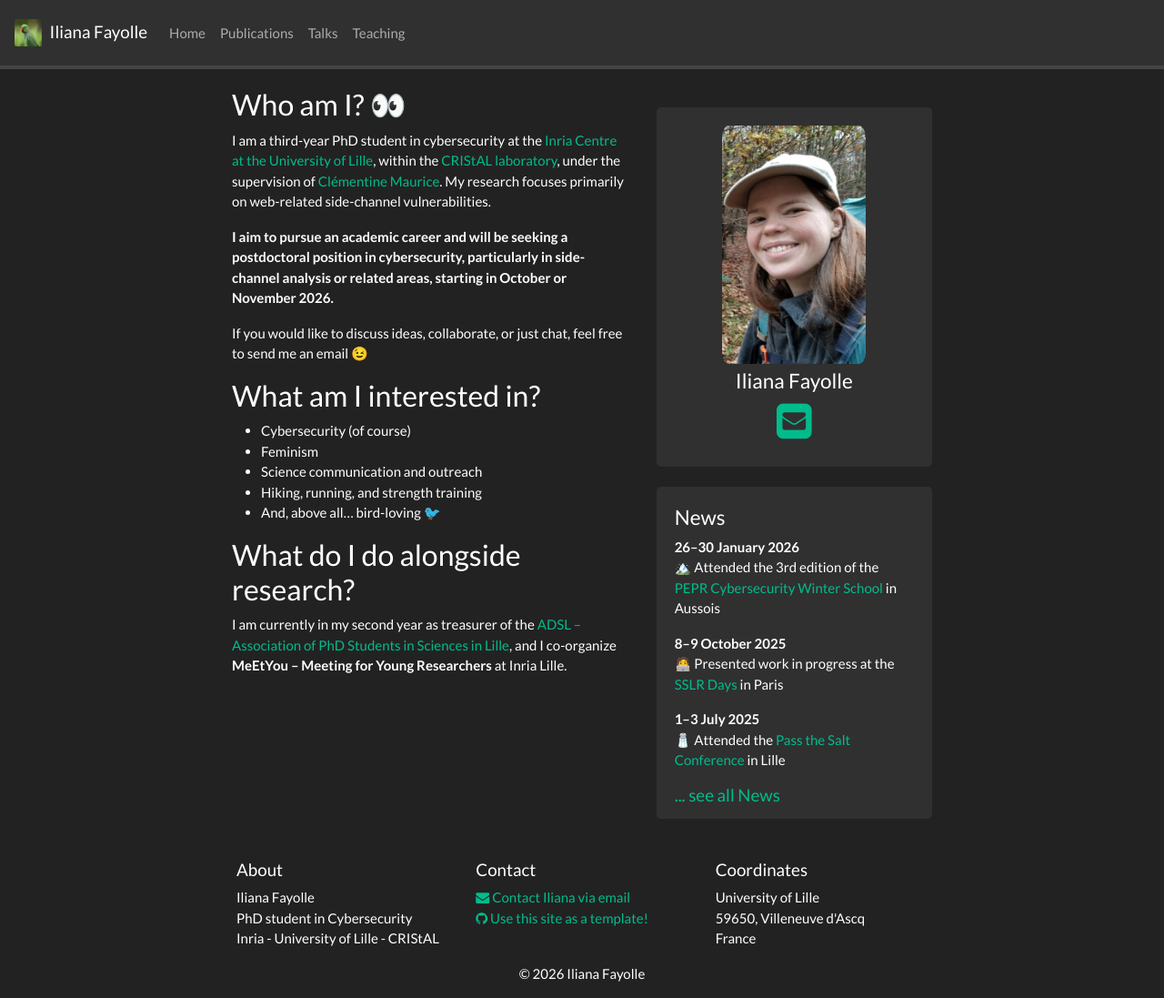
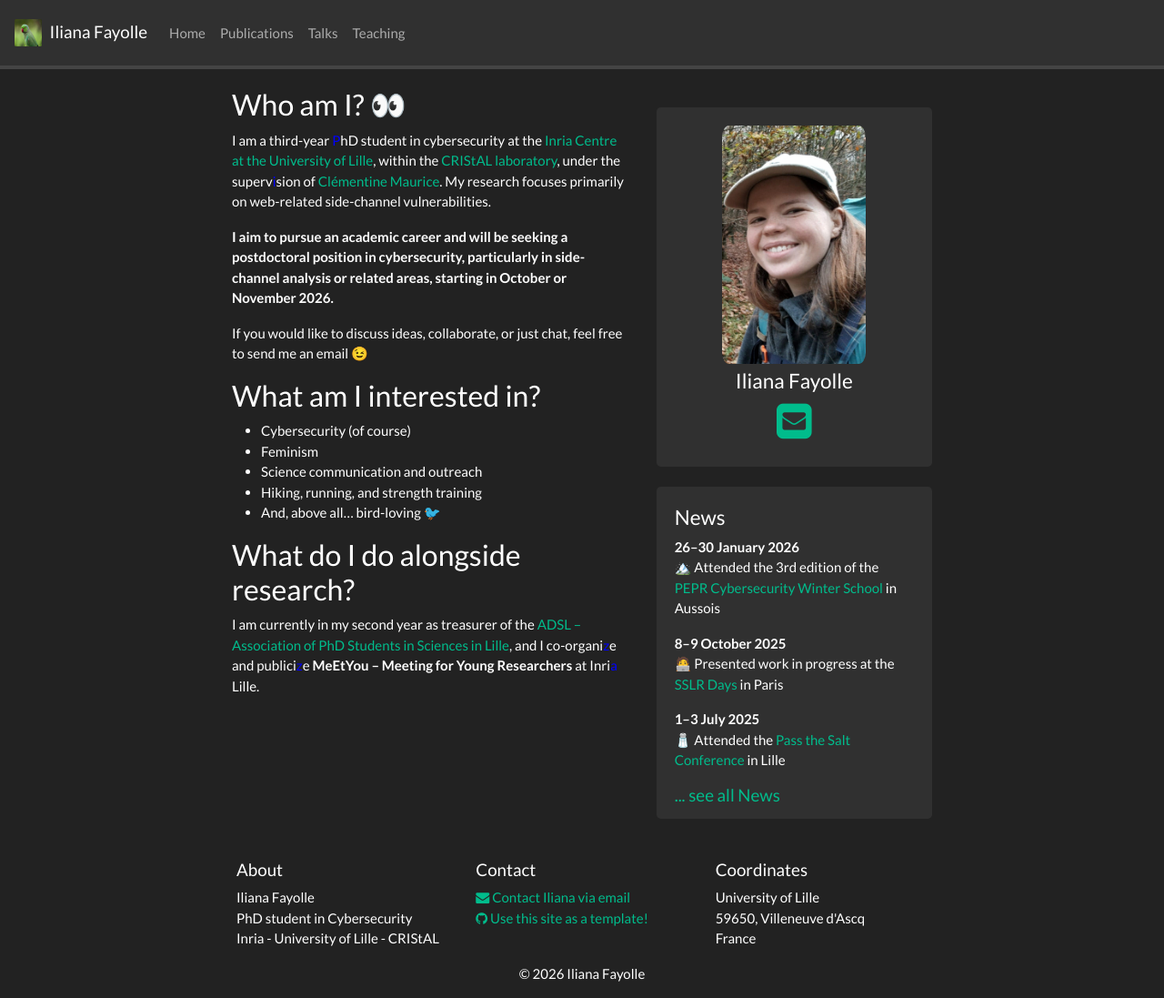
Before and after one commit to Naeele/Naeele.github.io, a Jekyll site: the page built from _pages/home.md, in a window 1280 px wide and 1097 px high. Shown: the whole window at 91% size. Built offline with Jekyll 4.4.1, drawn with Linux system fonts in a browser that asks for light colours; nearby versions of some CDN libraries; a style sheet for code colours, icons or effects is not loaded.

Commit message:
add blue

```diff
--- a/_pages/home.md
+++ b/_pages/home.md
@@ -7,7 +7,7 @@ permalink: /
 
 ### Who am I? 👀
 
-I am a third-year PhD student in cybersecurity at the [Inria Centre at the University of Lille](https://www.inria.fr/en/inria-centre-university-lille), within the [CRIStAL laboratory](https://cristal.univ-lille.fr/?rubrique9), under the supervision of [Clémentine Maurice](https://cmaurice.fr/). My research focuses primarily on web-related side-channel vulnerabilities.
+I am a third-year <span style="color: blue;">P</span>hD student in cybersecurity at the [Inria Centre at the University of Lille](https://www.inria.fr/en/inria-centre-university-lille), within the [CRIStAL laboratory](https://cristal.univ-lille.fr/?rubrique9), under the superv<span style="color: blue;">i</span>sion of [Clémentine Maurice](https://cmaurice.fr/). My research focuses primarily on web-related side-channel vulnerabilities.
 
 **I aim to pursue an academic career and will be seeking a postdoctoral position in cybersecurity, particularly in side-channel analysis or related areas, starting in October or November 2026.**
 
@@ -23,4 +23,4 @@ If you would like to discuss ideas, collaborate, or just chat, feel free to send
 
 ### What do I do alongside research?
 
-I am currently in my second year as treasurer of the [ADSL – Association of PhD Students in Sciences in Lille](https://linktr.ee/assoc.adsl), and I co-organize **MeEtYou – Meeting for Young Researchers** at Inria Lille.
+I am currently in my second year as treasurer of the [ADSL – Association of PhD Students in Sciences in Lille](https://linktr.ee/assoc.adsl), and I co-organi<span style="color: blue;">z</span>e and publici<span style="color: blue;">z</span>e **MeEtYou – Meeting for Young Researchers** at Inri<span style="color: blue;">a</span> Lille.
```
Also changed, not shown: 1 other file.
